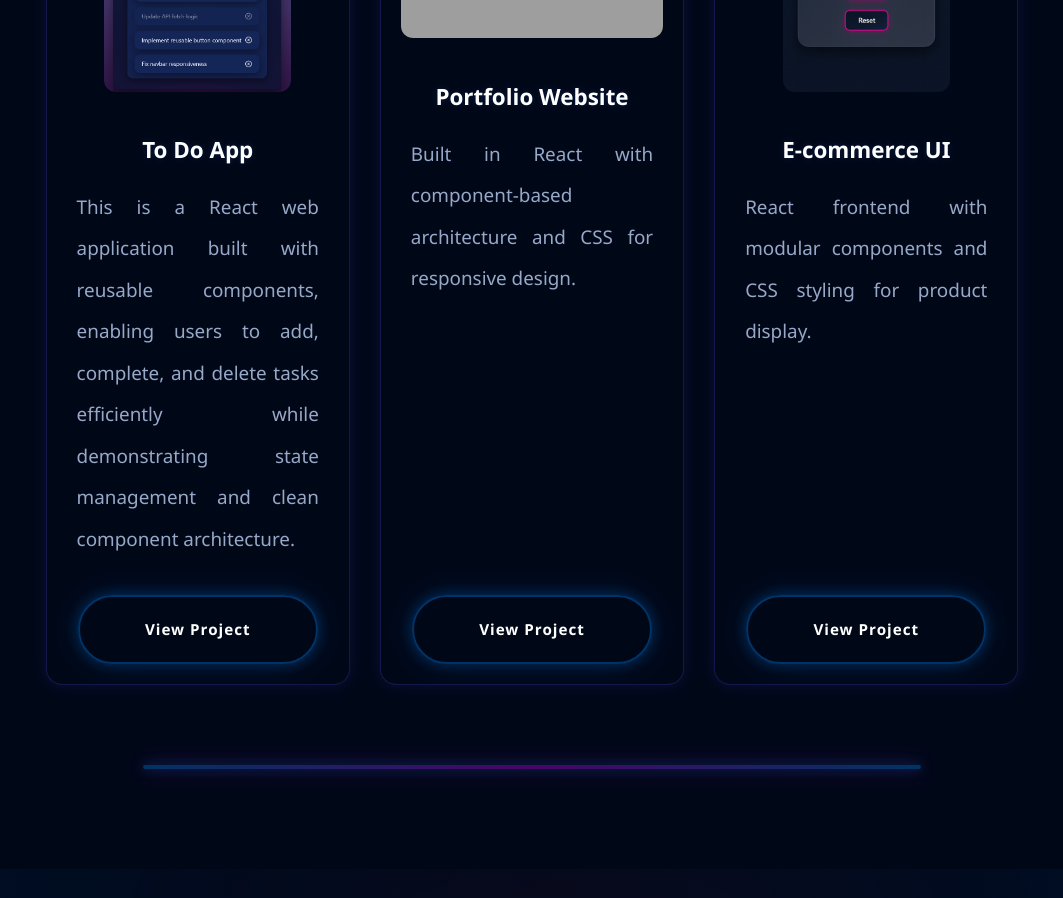
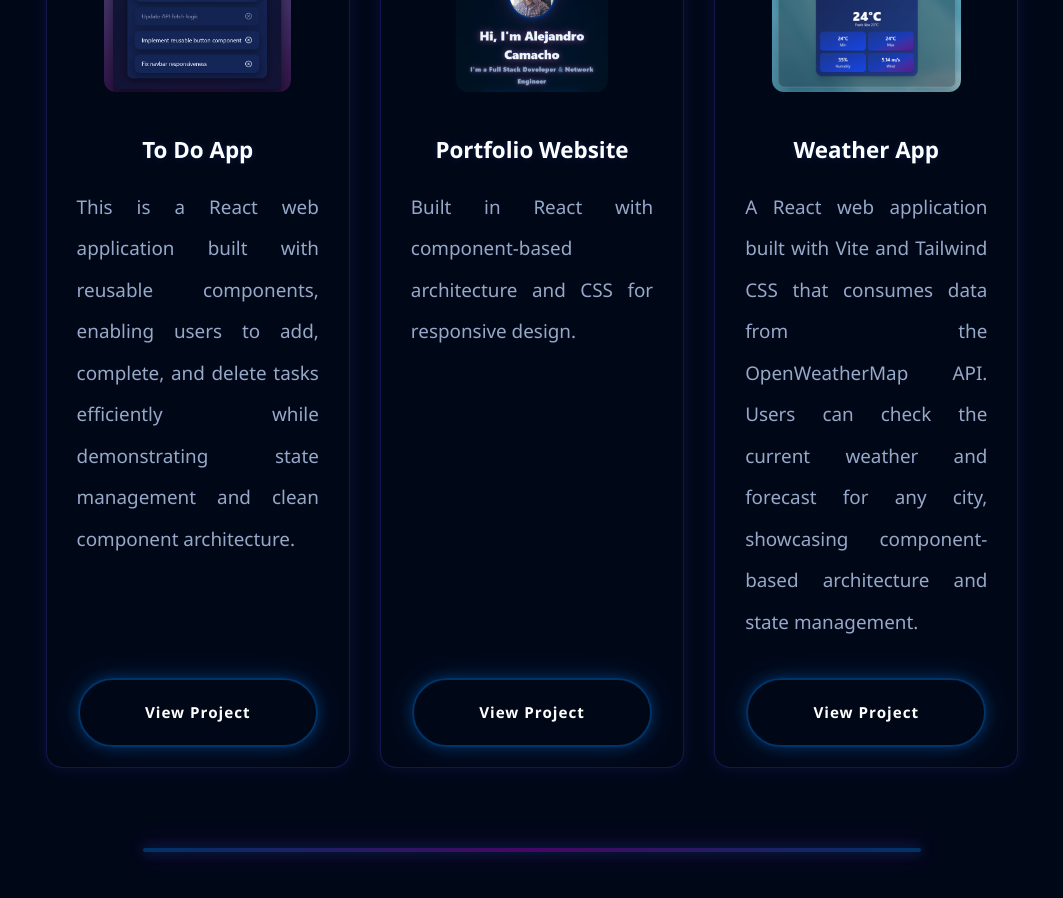
Before and after one commit to AlexandroCamacho1000/alejandrocamachodev, a React (Vite) app: page / in a window 1280 px wide. Shown: the part 3520-4418 px from the top of the page, without its empty margins (108-1171 px from the left). Built offline with nearby package versions, Linux system fonts and the light colour scheme; grey boxes are pictures that could not be loaded.

Commit message:
wetaher app added

```diff
--- a/src/components/Projects/Projects.jsx
+++ b/src/components/Projects/Projects.jsx
@@ -6,6 +6,8 @@ import testimonialsImg from "../../../public/testimonials.png";
 import clickCounterImg from "../../../public/clickcounter.png";
 import calculatorImg from "../../../public/calculator.png";
 import todoImg from "../../../public/to-do.png";
+import portfolioImg from "../../../public/portfolio.png";
+import weatherImg from "../../../public/weather.png";
 
 function Projects() {
   const projects = [
@@ -36,14 +38,14 @@ function Projects() {
     {
       title: "Portfolio Website",
       description: "Built in React with component-based architecture and CSS for responsive design.",
-      link: "#",
-      image: testimonialsImg
+      link: "https://github.com/AlexandroCamacho1000/alejandrocamachodev",
+      image: portfolioImg
     },
     {
-      title: "E-commerce UI",
-      description: "React frontend with modular components and CSS styling for product display.",
-      link: "#",
-      image: clickCounterImg
+      title: "Weather App",
+      description: "A React web application built with Vite and Tailwind CSS that consumes data from the OpenWeatherMap API. Users can check the current weather and forecast for any city, showcasing component-based architecture and state management.",
+      link: "https://github.com/AlexandroCamacho1000/WeatherAppByAle",
+      image: weatherImg
     }
   ];
 
```
Also changed, not shown: public/portfolio.PNG (added), public/weather.PNG (added).
